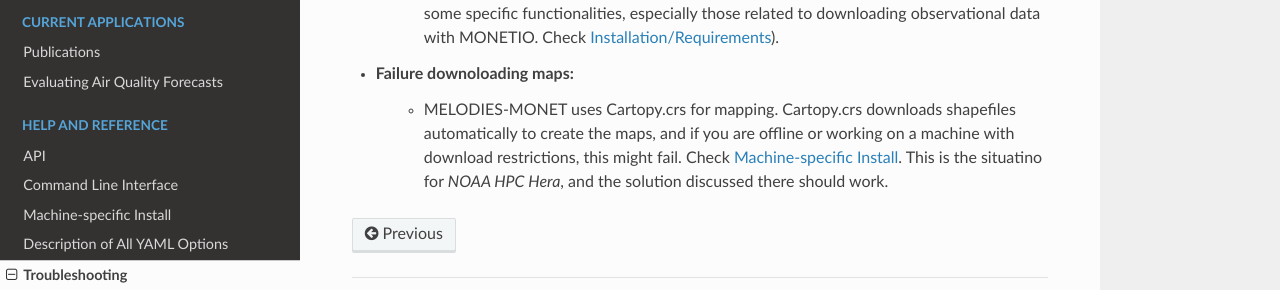
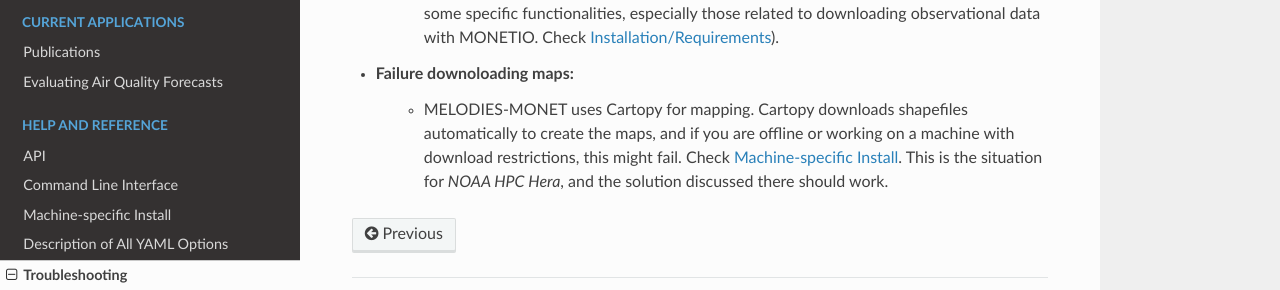
Before and after one commit to NOAA-CSL/MELODIES-MONET, a Sphinx documentation site: the page built from docs/appendix/troubleshooting.rst, in a window 1280 px wide and 992 px high. Shown: the part 609-899 px from the top of the window. Built offline with Sphinx 7.4.7 and the Read the Docs theme 2.0.0, drawn with Linux system fonts in a browser that asks for light colours; pages that are not in the unit, such as notebooks, are missing from menus.

Commit message:
Update docs/appendix/troubleshooting.rst
Co-authored-by: Zachary Moon <zmoon92@gmail.com>

```diff
--- a/docs/appendix/troubleshooting.rst
+++ b/docs/appendix/troubleshooting.rst
@@ -13,4 +13,4 @@ Runtime issues
 * The plots are not produced. The error message references ``leg.legendHandles``:
     * You are probably using Matplotlib 3.9+ with pandas 1.x. Downgrade Matplotlib to 3.8 (upgrading pandas should also work, but you might run into some incompatibilities for some specific functionalities, especially those related to downloading observational data with MONETIO. Check :doc:`/getting_started/installation`).
 * Failure downoloading maps:
-    * MELODIES-MONET uses Cartopy.crs for mapping. Cartopy.crs downloads shapefiles automatically to create the maps, and if you are offline or working on a machine with download restrictions, this might fail. Check :doc:`/appendix/machine-specific-install`. This is the situatino for *NOAA HPC Hera*, and the solution discussed there should work.
+    * MELODIES-MONET uses Cartopy for mapping. Cartopy downloads shapefiles automatically to create the maps, and if you are offline or working on a machine with download restrictions, this might fail. Check :doc:`/appendix/machine-specific-install`. This is the situation for *NOAA HPC Hera*, and the solution discussed there should work.
```
